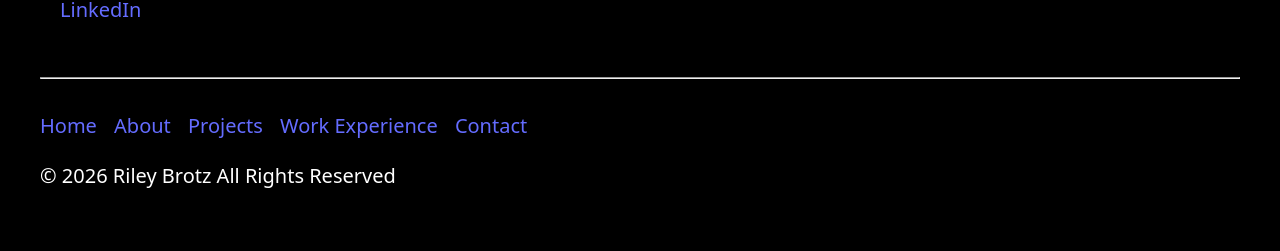
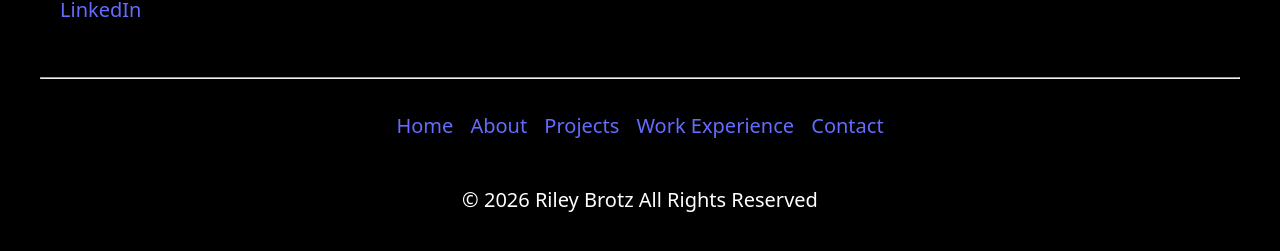
Before and after one commit to rcb2957/portfolio, a React (Vite) app in the folder personal-site/: page / in a window 1280 px wide. Shown: the part 932-1183 px from the top of the page. Built offline with nearby package versions, Linux system fonts and the light colour scheme.

Commit message:
Center footer elements

```diff
--- a/personal-site/src/App.css
+++ b/personal-site/src/App.css
@@ -103,6 +103,11 @@ li{
   --li-color: #000000;
 }
 
+/* Footer Navbar Styling */
+#footer_nav{
+  text-align: center;
+}
+
 /* Default CSS styling for the site layout */
 #root {
   max-width: 1280px;
--- a/personal-site/src/App.jsx
+++ b/personal-site/src/App.jsx
@@ -57,18 +57,18 @@ function App() {
           <br />
 
           {/* Footer */}
-          <footer>
+          <footer id="footer_nav">
             <hr />
             <br />
             {/* Links to the different pages of the site */}
-            <nav id="footer_nav">
+            <nav>
                 <Link to="/">Home</Link> |{" "}
                 <Link to="/about">About</Link> |{" "}
                 <Link to="/projects">Projects</Link> |{" "}
                 <Link to="/work">Work Experience</Link> |{" "}
                 <Link to="/contact">Contact</Link>
             </nav>
-
+            <br />
             {/*Copyright listing and year made*/}
             <p>© 2026 Riley Brotz All Rights Reserved</p>
 
```
